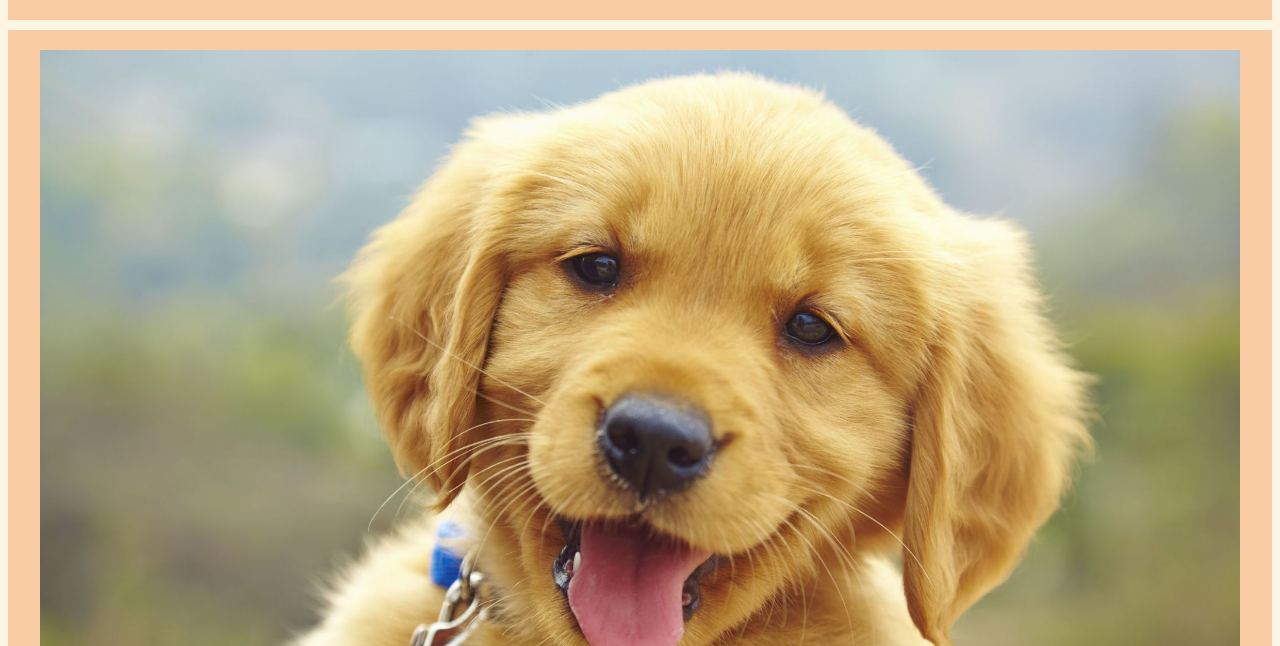
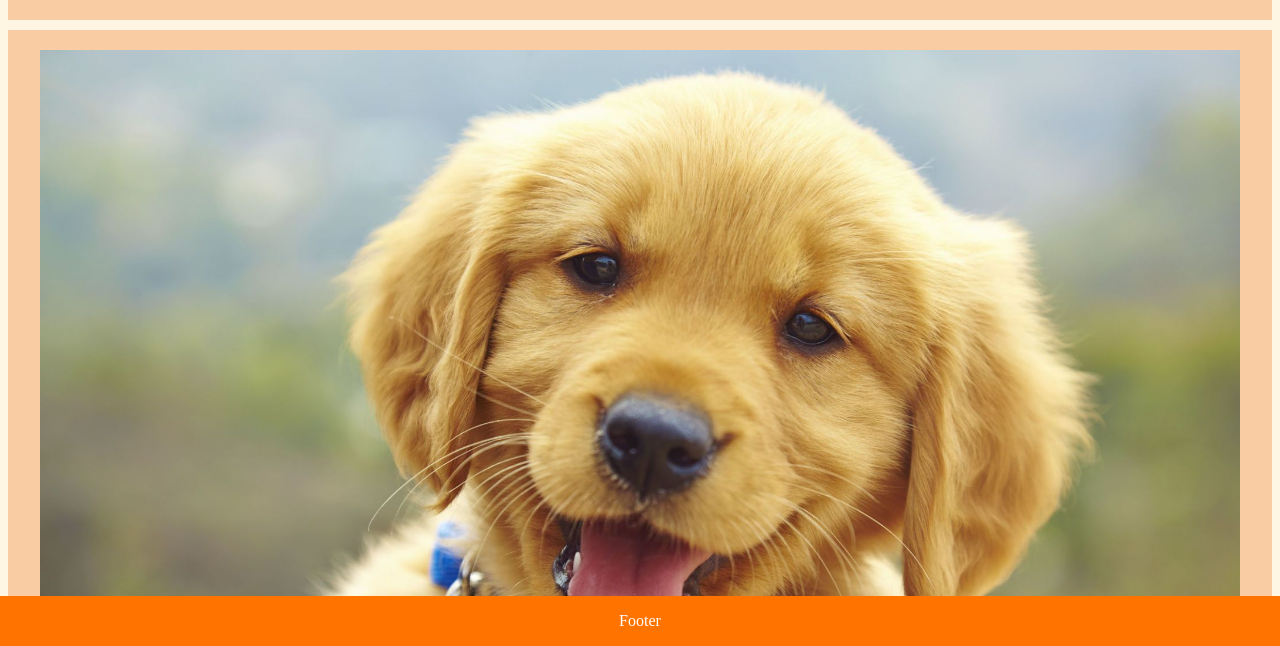
Before and after one commit to Sonya8001/Day09_CSSGrid, a plain HTML site: page second.html in a window 1280 px wide. Shown: the part 154-800 px from the top of the page. Drawn offline with Linux system fonts and the light colour scheme.

Commit message:
added fixed footer

```diff
--- a/CSS/style.css
+++ b/CSS/style.css
@@ -27,6 +27,8 @@ ul.nav a:hover {
     display: grid;
     grid-gap: 10px;
     grid-template-columns: auto auto auto;
+    margin-bottom: 50px;
+    padding-bottom: 10px;
 }
 
 .grid-item {
@@ -93,3 +95,14 @@ ul.nav a:hover {
     font-size: 10px;
     text-align: center;
 }
+
+.footer {
+    position: fixed;
+    left: 0;
+    bottom: 0;
+    width: 100%;
+    height: 50px;
+    background-color: rgb(255, 115, 0);
+    color: white;
+    text-align: center;
+ }
--- a/second.html
+++ b/second.html
@@ -43,5 +43,8 @@
             <li><a href= "https://www.akc.org/dog-breeds/">Country Living</a></li>
         </div>
     </div>
+<div class="footer">
+  <p>Footer</p>
+</div>
 </body>
 </html>
```
